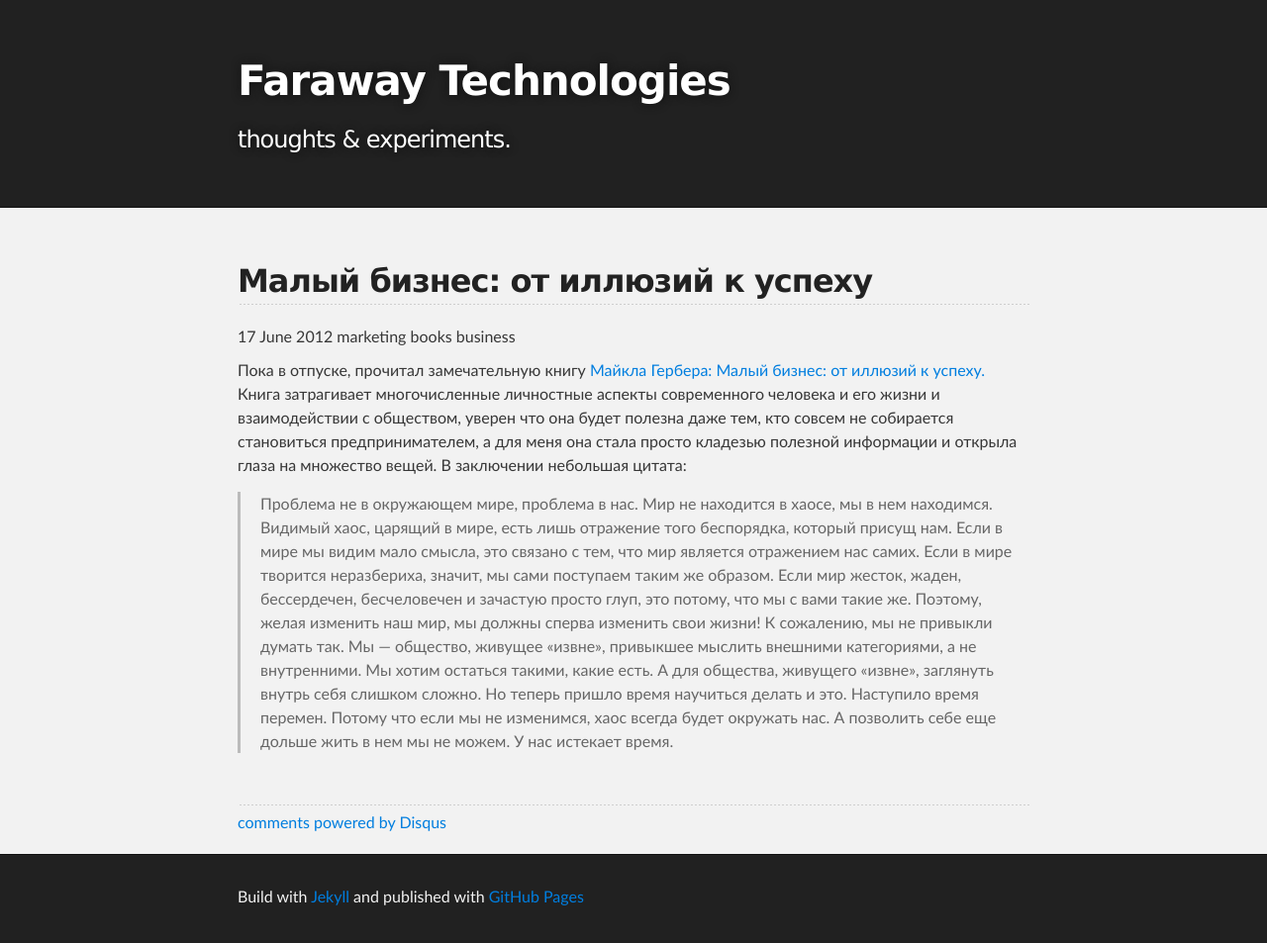
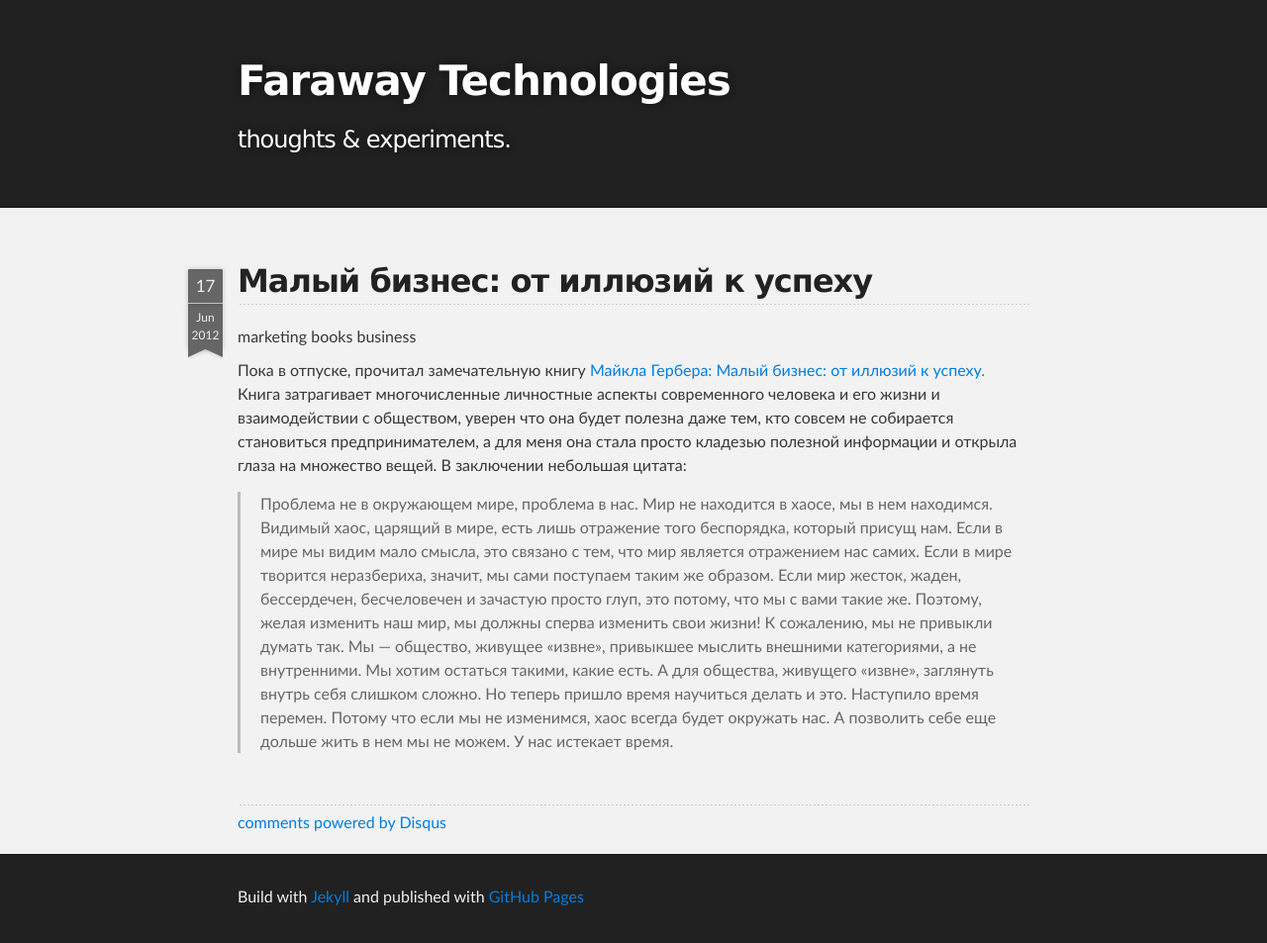
Before and after one commit to dragoon/dragoon.github.io, a Jekyll site: the page built from _posts/2012-06-17-small_business.md, in a window 1280 px wide. Shown: the whole page at 99% size. Built offline with Jekyll 4.4.1, drawn with Linux system fonts in a browser that asks for light colours; Markdown is read by kramdown in place of the engine named in the settings; comment, search, counter and statistics services are not loaded.

Commit message:
added date formatting to each post

```diff
--- a/_layouts/post.html
+++ b/_layouts/post.html
@@ -3,8 +3,15 @@ layout: default
 ---
 
 <h2 class="content">{{page.title}}</h2>
-{{ page.date | date: "%d %B %Y" }}
 
+<div class="ribbon-date" title="{{ page.date | date: '%d %B %Y' }}">
+    <div class="top ribbon-piece">{{ page.date | date: "%d" }}</div>
+    <div class="bottom ribbon-piece">{{ page.date | date: "%b" }}<br>{{ page.date | date: "%Y" }}</div>
+    <div class="tail">
+        <div class="left ribbon-piece"></div>
+        <div class="right ribbon-piece"></div>
+    </div>
+</div>
 {% for cat in page.categories %}
     {{ cat }}
 {% endfor %}
--- a/css/screen.css
+++ b/css/screen.css
@@ -1,5 +1,5 @@
 @import url(pygment_trac.css);
-/* line 17, ../../../../../Library/Ruby/Gems/1.8/gems/compass-0.12.2/frameworks/compass/stylesheets/compass/reset/_utilities.scss */
+/* line 17, C:/Ruby193/lib/ruby/gems/1.9.1/gems/compass-0.12.2/frameworks/compass/stylesheets/compass/reset/_utilities.scss */
 html, body, div, span, applet, object, iframe,
 h1, h2, h3, h4, h5, h6, p, blockquote, pre,
 a, abbr, acronym, address, big, cite, code,
@@ -21,45 +21,45 @@ time, mark, audio, video {
   vertical-align: baseline;
 }
 
-/* line 22, ../../../../../Library/Ruby/Gems/1.8/gems/compass-0.12.2/frameworks/compass/stylesheets/compass/reset/_utilities.scss */
+/* line 22, C:/Ruby193/lib/ruby/gems/1.9.1/gems/compass-0.12.2/frameworks/compass/stylesheets/compass/reset/_utilities.scss */
 html {
   line-height: 1;
 }
 
-/* line 24, ../../../../../Library/Ruby/Gems/1.8/gems/compass-0.12.2/frameworks/compass/stylesheets/compass/reset/_utilities.scss */
+/* line 24, C:/Ruby193/lib/ruby/gems/1.9.1/gems/compass-0.12.2/frameworks/compass/stylesheets/compass/reset/_utilities.scss */
 ol, ul {
   list-style: none;
 }
 
-/* line 26, ../../../../../Library/Ruby/Gems/1.8/gems/compass-0.12.2/frameworks/compass/stylesheets/compass/reset/_utilities.scss */
+/* line 26, C:/Ruby193/lib/ruby/gems/1.9.1/gems/compass-0.12.2/frameworks/compass/stylesheets/compass/reset/_utilities.scss */
 table {
   border-collapse: collapse;
   border-spacing: 0;
 }
 
-/* line 28, ../../../../../Library/Ruby/Gems/1.8/gems/compass-0.12.2/frameworks/compass/stylesheets/compass/reset/_utilities.scss */
+/* line 28, C:/Ruby193/lib/ruby/gems/1.9.1/gems/compass-0.12.2/frameworks/compass/stylesheets/compass/reset/_utilities.scss */
 caption, th, td {
   text-align: left;
   font-weight: normal;
   vertical-align: middle;
 }
 
-/* line 30, ../../../../../Library/Ruby/Gems/1.8/gems/compass-0.12.2/frameworks/compass/stylesheets/compass/reset/_utilities.scss */
+/* line 30, C:/Ruby193/lib/ruby/gems/1.9.1/gems/compass-0.12.2/frameworks/compass/stylesheets/compass/reset/_utilities.scss */
 q, blockquote {
   quotes: none;
 }
-/* line 103, ../../../../../Library/Ruby/Gems/1.8/gems/compass-0.12.2/frameworks/compass/stylesheets/compass/reset/_utilities.scss */
+/* line 103, C:/Ruby193/lib/ruby/gems/1.9.1/gems/compass-0.12.2/frameworks/compass/stylesheets/compass/reset/_utilities.scss */
 q:before, q:after, blockquote:before, blockquote:after {
   content: "";
   content: none;
 }
 
-/* line 32, ../../../../../Library/Ruby/Gems/1.8/gems/compass-0.12.2/frameworks/compass/stylesheets/compass/reset/_utilities.scss */
+/* line 32, C:/Ruby193/lib/ruby/gems/1.9.1/gems/compass-0.12.2/frameworks/compass/stylesheets/compass/reset/_utilities.scss */
 a img {
   border: none;
 }
 
-/* line 116, ../../../../../Library/Ruby/Gems/1.8/gems/compass-0.12.2/frameworks/compass/stylesheets/compass/reset/_utilities.scss */
+/* line 116, C:/Ruby193/lib/ruby/gems/1.9.1/gems/compass-0.12.2/frameworks/compass/stylesheets/compass/reset/_utilities.scss */
 article, aside, details, figcaption, figure, footer, header, hgroup, menu, nav, section, summary {
   display: block;
 }
@@ -77,7 +77,7 @@ body {
   color: #373737;
   background: #212121;
   font-size: 16px;
-  font-family: 'Myriad Pro', Calibri, Helvetica, Arial, sans-serif;
+  font-family: "Myriad Pro", Calibri, Helvetica, Arial, sans-serif;
   line-height: 1.5;
   -webkit-font-smoothing: antialiased;
 }
@@ -87,7 +87,7 @@ h1, h2, h3, h4, h5, h6 {
   margin: 10px 0;
   font-weight: 700;
   color: #222222;
-  font-family: 'Lucida Grande', 'Calibri', Helvetica, Arial, sans-serif;
+  font-family: "Lucida Grande", "Calibri", Helvetica, Arial, sans-serif;
   letter-spacing: -1px;
 }
 
@@ -139,41 +139,36 @@ a {
   text-decoration: none;
   color: #007edf;
   text-shadow: none;
-  transition: color 0.5s ease;
-  transition: text-shadow 0.5s ease;
-  -webkit-transition: color 0.5s ease;
-  -webkit-transition: text-shadow 0.5s ease;
-  -moz-transition: color 0.5s ease;
-  -moz-transition: text-shadow 0.5s ease;
-  -o-transition: color 0.5s ease;
-  -o-transition: text-shadow 0.5s ease;
-  -ms-transition: color 0.5s ease;
-  -ms-transition: text-shadow 0.5s ease;
+  outline: none;
+  -webkit-transition: color 0.5s ease, text-shadow 0.5s ease;
+  -moz-transition: color 0.5s ease, text-shadow 0.5s ease;
+  -o-transition: color 0.5s ease, text-shadow 0.5s ease;
+  transition: color 0.5s ease, text-shadow 0.5s ease;
 }
 
-/* line 80, ../scss/_base.scss */
+/* line 71, ../scss/_base.scss */
 #main_content a:hover {
   color: #0069ba;
   text-shadow: #0090ff 0px 0px 2px;
 }
 
-/* line 85, ../scss/_base.scss */
+/* line 76, ../scss/_base.scss */
 footer a:hover {
   color: #43adff;
   text-shadow: #0090ff 0px 0px 2px;
 }
 
-/* line 90, ../scss/_base.scss */
+/* line 81, ../scss/_base.scss */
 em {
   font-style: italic;
 }
 
-/* line 94, ../scss/_base.scss */
+/* line 85, ../scss/_base.scss */
 strong {
   font-weight: bold;
 }
 
-/* line 98, ../scss/_base.scss */
+/* line 89, ../scss/_base.scss */
 img {
   position: relative;
   margin: 0 auto;
@@ -188,7 +183,7 @@ img {
   -ms-box-shadow: 0 0 5px #ebebeb;
 }
 
-/* line 113, ../scss/_base.scss */
+/* line 104, ../scss/_base.scss */
 pre, code {
   width: 100%;
   color: #222;
@@ -200,7 +195,7 @@ pre, code {
   -webkit-border-radius: 2px;
 }
 
-/* line 126, ../scss/_base.scss */
+/* line 117, ../scss/_base.scss */
 pre {
   width: 100%;
   padding: 10px;
@@ -208,62 +203,62 @@ pre {
   overflow: auto;
 }
 
-/* line 133, ../scss/_base.scss */
+/* line 124, ../scss/_base.scss */
 code {
   padding: 3px;
   margin: 0 3px;
   box-shadow: 0 0 10px rgba(0, 0, 0, 0.1);
 }
 
-/* line 139, ../scss/_base.scss */
+/* line 130, ../scss/_base.scss */
 pre code {
   display: block;
   box-shadow: none;
 }
 
-/* line 144, ../scss/_base.scss */
+/* line 135, ../scss/_base.scss */
 blockquote {
   color: #666;
   margin-bottom: 20px;
   padding: 0 0 0 20px;
-  border-left: 3px solid #bbb;
+  border-left: 3px solid #bbbbbb;
 }
 
-/* line 151, ../scss/_base.scss */
+/* line 142, ../scss/_base.scss */
 ul, ol, dl {
   margin-bottom: 15px;
 }
 
-/* line 155, ../scss/_base.scss */
+/* line 146, ../scss/_base.scss */
 ul li {
   list-style: inside;
   padding-left: 20px;
 }
 
-/* line 160, ../scss/_base.scss */
+/* line 151, ../scss/_base.scss */
 ol li {
   list-style: decimal inside;
   padding-left: 20px;
 }
 
-/* line 165, ../scss/_base.scss */
+/* line 156, ../scss/_base.scss */
 dl dt {
   font-weight: bold;
 }
 
-/* line 169, ../scss/_base.scss */
+/* line 160, ../scss/_base.scss */
 dl dd {
   padding-left: 20px;
   font-style: italic;
 }
 
-/* line 174, ../scss/_base.scss */
+/* line 165, ../scss/_base.scss */
 dl p {
   padding-left: 20px;
   font-style: italic;
 }
 
-/* line 179, ../scss/_base.scss */
+/* line 170, ../scss/_base.scss */
 hr {
   height: 1px;
   margin-bottom: 5px;
@@ -271,34 +266,34 @@ hr {
   background: url("../images/bg_hr.png") repeat-x center;
 }
 
-/* line 186, ../scss/_base.scss */
+/* line 177, ../scss/_base.scss */
 table {
   border: 1px solid #373737;
   margin-bottom: 20px;
   text-align: left;
 }
 
-/* line 192, ../scss/_base.scss */
+/* line 183, ../scss/_base.scss */
 th {
-  font-family: 'Lucida Grande', 'Helvetica Neue', Helvetica, Arial, sans-serif;
+  font-family: "Lucida Grande", "Helvetica Neue", Helvetica, Arial, sans-serif;
   padding: 10px;
   background: #373737;
   color: #fff;
 }
 
-/* line 199, ../scss/_base.scss */
+/* line 190, ../scss/_base.scss */
 td {
   padding: 10px;
   border: 1px solid #373737;
 }
 
-/* line 204, ../scss/_base.scss */
+/* line 195, ../scss/_base.scss */
 form {
   background: #f2f2f2;
   padding: 20px;
 }
 
-/* line 209, ../scss/_base.scss */
+/* line 200, ../scss/_base.scss */
 img {
   width: 100%;
   max-width: 100%;
@@ -307,12 +302,12 @@ img {
 /*******************************************************************************
 Full-Width Styles
 *******************************************************************************/
-/* line 218, ../scss/_base.scss */
+/* line 209, ../scss/_base.scss */
 .outer {
   width: 100%;
 }
 
-/* line 222, ../scss/_base.scss */
+/* line 213, ../scss/_base.scss */
 .inner {
   position: relative;
   max-width: 800px;
@@ -320,7 +315,7 @@ Full-Width Styles
   margin: 0 auto;
 }
 
-/* line 229, ../scss/_base.scss */
+/* line 220, ../scss/_base.scss */
 #forkme_banner {
   display: block;
   position: absolute;
@@ -336,47 +331,48 @@ Full-Width Styles
   border-bottom-right-radius: 2px;
 }
 
-/* line 244, ../scss/_base.scss */
+/* line 235, ../scss/_base.scss */
 #header_wrap {
   background: #212121;
 }
 
-/* line 248, ../scss/_base.scss */
+/* line 239, ../scss/_base.scss */
 #header_wrap .inner {
   padding: 50px 10px 30px 10px;
 }
 
-/* line 252, ../scss/_base.scss */
+/* line 243, ../scss/_base.scss */
 #project_title {
   margin: 0;
   color: #fff;
   font-size: 42px;
   font-weight: 700;
-  text-shadow: #111 0px 0px 10px;
+  text-shadow: #111111 0px 0px 10px;
 }
 
-/* line 260, ../scss/_base.scss */
+/* line 251, ../scss/_base.scss */
 #project_tagline {
   color: #fff;
   font-size: 24px;
   font-weight: 300;
   background: none;
-  text-shadow: #111 0px 0px 10px;
+  text-shadow: #111111 0px 0px 10px;
 }
 
-/* line 268, ../scss/_base.scss */
+/* line 259, ../scss/_base.scss */
 #main_content_wrap {
   background: #f2f2f2;
-  border-top: 1px solid #111;
-  border-bottom: 1px solid #111;
+  border-top: 1px solid #111111;
+  border-bottom: 1px solid #111111;
 }
 
-/* line 274, ../scss/_base.scss */
+/* line 265, ../scss/_base.scss */
 #main_content {
   padding-top: 40px;
+  z-index: 1;
 }
 
-/* line 278, ../scss/_base.scss */
+/* line 270, ../scss/_base.scss */
 #footer_wrap {
   background: #212121;
 }
@@ -385,58 +381,58 @@ Full-Width Styles
 Small Device Styles
 *******************************************************************************/
 @media screen and (max-width: 480px) {
-  /* line 287, ../scss/_base.scss */
+  /* line 279, ../scss/_base.scss */
   body {
     font-size: 14px;
   }
 
-  /* line 291, ../scss/_base.scss */
+  /* line 283, ../scss/_base.scss */
   #downloads {
     display: none;
   }
 
-  /* line 295, ../scss/_base.scss */
+  /* line 287, ../scss/_base.scss */
   .inner {
     min-width: 320px;
     max-width: 480px;
   }
 
-  /* line 300, ../scss/_base.scss */
+  /* line 292, ../scss/_base.scss */
   #project_title {
     font-size: 32px;
   }
 
-  /* line 304, ../scss/_base.scss */
+  /* line 296, ../scss/_base.scss */
   h1 {
     font-size: 28px;
   }
 
-  /* line 308, ../scss/_base.scss */
+  /* line 300, ../scss/_base.scss */
   h2 {
     font-size: 24px;
   }
 
-  /* line 312, ../scss/_base.scss */
+  /* line 304, ../scss/_base.scss */
   h3 {
     font-size: 21px;
   }
 
-  /* line 316, ../scss/_base.scss */
+  /* line 308, ../scss/_base.scss */
   h4 {
     font-size: 18px;
   }
 
-  /* line 320, ../scss/_base.scss */
+  /* line 312, ../scss/_base.scss */
   h5 {
     font-size: 14px;
   }
 
-  /* line 324, ../scss/_base.scss */
+  /* line 316, ../scss/_base.scss */
   h6 {
     font-size: 12px;
   }
 
-  /* line 328, ../scss/_base.scss */
+  /* line 320, ../scss/_base.scss */
   code, pre {
     min-width: 320px;
     max-width: 480px;
@@ -512,3 +508,211 @@ Small Device Styles
 .google {
   background-image: url(../images/social/google.png);
 }
+
+/* line 47, ../scss/_social.scss */
+.dblp {
+  background-image: url(../images/social/dblp.png);
+}
+
+/* line 50, ../scss/_social.scss */
+.careers {
+  background-image: url(../images/social/careers.png);
+}
+
+/* line 54, ../scss/_social.scss */
+.hex.hex-gap {
+  margin-left: 79px;
+}
+
+/* line 58, ../scss/_social.scss */
+.hex {
+  width: 150px;
+  height: 86px;
+  background-color: #fff;
+  background-repeat: no-repeat;
+  background-position: 50% 50%;
+  background-size: 70px auto;
+  position: relative;
+  margin: 20px 2px;
+  text-align: center;
+  zoom: 1;
+  display: inline-block;
+}
+/* line 71, ../scss/_social.scss */
+.hex.linkedin {
+  background-color: #007ab8;
+  background-size: auto;
+}
+/* line 76, ../scss/_social.scss */
+.hex.github {
+  background-color: #333;
+  background-size: auto;
+}
+/* line 81, ../scss/_social.scss */
+.hex.careers {
+  background-color: #fff;
+  background-size: auto;
+}
+/* line 86, ../scss/_social.scss */
+.hex.twitter {
+  background-color: #5b8ec9;
+  background-size: auto;
+}
+/* line 91, ../scss/_social.scss */
+.hex a {
+  display: block;
+  width: 100%;
+  height: 100%;
+  text-indent: -9999em;
+  position: absolute;
+  top: 0;
+  left: 0;
+}
+/* line 101, ../scss/_social.scss */
+.hex .corner-1, .hex .corner-2 {
+  position: absolute;
+  top: 0;
+  left: 0;
+  width: 100%;
+  height: 100%;
+  background: inherit;
+  z-index: -2;
+  overflow: hidden;
+  -webkit-backface-visibility: hidden;
+}
+/* line 113, ../scss/_social.scss */
+.hex .corner-1 {
+  z-index: -1;
+  -webkit-transform: rotate(60deg);
+  -moz-transform: rotate(60deg);
+  -ms-transform: rotate(60deg);
+  -o-transform: rotate(60deg);
+  transform: rotate(60deg);
+}
+/* line 118, ../scss/_social.scss */
+.hex .corner-2 {
+  -webkit-transform: rotate(-60deg);
+  -moz-transform: rotate(-60deg);
+  -ms-transform: rotate(-60deg);
+  -o-transform: rotate(-60deg);
+  transform: rotate(-60deg);
+}
+/* line 122, ../scss/_social.scss */
+.hex .corner-1:before, .hex .corner-2:before {
+  width: 173px;
+  height: 173px;
+  content: '';
+  position: absolute;
+  background: inherit;
+  top: 0;
+  left: 0;
+  z-index: 1;
+  background: inherit;
+  background-repeat: no-repeat;
+  -webkit-backface-visibility: hidden;
+}
+/* line 136, ../scss/_social.scss */
+.hex .corner-1:before {
+  -webkit-transform: rotate(-60deg) translate(-87px, 0px);
+  -moz-transform: rotate(-60deg) translate(-87px, 0px);
+  -ms-transform: rotate(-60deg) translate(-87px, 0px);
+  -o-transform: rotate(-60deg) translate(-87px, 0px);
+  transform: rotate(-60deg) translate(-87px, 0px);
+  -webkit-transform-origin: 0 0;
+  -moz-transform-origin: 0 0;
+  -ms-transform-origin: 0 0;
+  -o-transform-origin: 0 0;
+  transform-origin: 0 0;
+}
+/* line 141, ../scss/_social.scss */
+.hex .corner-2:before {
+  -webkit-transform: rotate(60deg) translate(-48px, -11px);
+  -moz-transform: rotate(60deg) translate(-48px, -11px);
+  -ms-transform: rotate(60deg) translate(-48px, -11px);
+  -o-transform: rotate(60deg) translate(-48px, -11px);
+  transform: rotate(60deg) translate(-48px, -11px);
+  bottom: 0;
+}
+
+/* line 1, ../scss/_labels.scss */
+.ribbon-date {
+  position: absolute;
+  left: -40px;
+  top: 62px;
+  display: inline-block;
+  text-align: center;
+  width: 35px;
+  float: left;
+  margin: 0px 5px 5px 0px;
+  color: #eee;
+  text-decoration: none;
+  -webkit-transition: color 0.3s;
+  -moz-transition: color 0.3s;
+  -o-transition: color 0.3s;
+  transition: color 0.3s;
+}
+/* line 16, ../scss/_labels.scss */
+.ribbon-date .top {
+  border-bottom: solid 1px rgba(255, 255, 255, 0.6);
+  -webkit-border-radius: 1px 1px 0px 0px;
+  -moz-border-radius: 1px 1px 0px 0px;
+  -ms-border-radius: 1px 1px 0px 0px;
+  -o-border-radius: 1px 1px 0px 0px;
+  border-radius: 1px 1px 0px 0px;
+  font-size: 17px;
+  padding: 4px 0;
+  position: relative;
+  text-transform: uppercase;
+}
+/* line 25, ../scss/_labels.scss */
+.ribbon-date .bottom {
+  font-size: 12px;
+  padding: 5px 0;
+}
+/* line 30, ../scss/_labels.scss */
+.ribbon-date:hover .ribbon-piece {
+  background-color: #ad3a2b;
+}
+/* line 34, ../scss/_labels.scss */
+.ribbon-date .ribbon-piece {
+  background-color: #666666;
+  -webkit-transition: background-color 0.5s ease-in, 1s;
+  -moz-transition: background-color 0.5s ease-in, 1s;
+  -o-transition: background-color 0.5s ease-in, 1s;
+  transition: background-color 0.5s ease-in, 1s;
+  -webkit-box-shadow: 0 0 5px rgba(0, 0, 0, 0.2);
+  -moz-box-shadow: 0 0 5px rgba(0, 0, 0, 0.2);
+  box-shadow: 0 0 5px rgba(0, 0, 0, 0.2);
+}
+/* line 40, ../scss/_labels.scss */
+.ribbon-date .tail {
+  height: 10px;
+  overflow: hidden;
+  position: relative;
+}
+/* line 45, ../scss/_labels.scss */
+.ribbon-date .tail .left {
+  height: 10px;
+  position: absolute;
+  top: -10px;
+  left: -9px;
+  width: 50px;
+  -webkit-transform: rotate(-25deg);
+  -moz-transform: rotate(-25deg);
+  -ms-transform: rotate(-25deg);
+  -o-transform: rotate(-25deg);
+  transform: rotate(-25deg);
+}
+/* line 54, ../scss/_labels.scss */
+.ribbon-date .tail .right {
+  height: 10px;
+  position: absolute;
+  top: -10px;
+  right: -9px;
+  width: 50px;
+  -webkit-transform: rotate(25deg);
+  -moz-transform: rotate(25deg);
+  -ms-transform: rotate(25deg);
+  -o-transform: rotate(25deg);
+  transform: rotate(25deg);
+}
--- a/scss/screen.scss
+++ b/scss/screen.scss
@@ -17,3 +17,4 @@ $social: sprite-map("social/*.png");
 
 @import "base";
 @import "social";
+@import "labels";
```
Also changed, not shown: scss/_base.scss (+3 -11 lines), scss/_labels.scss (added, +63 -0 lines).
